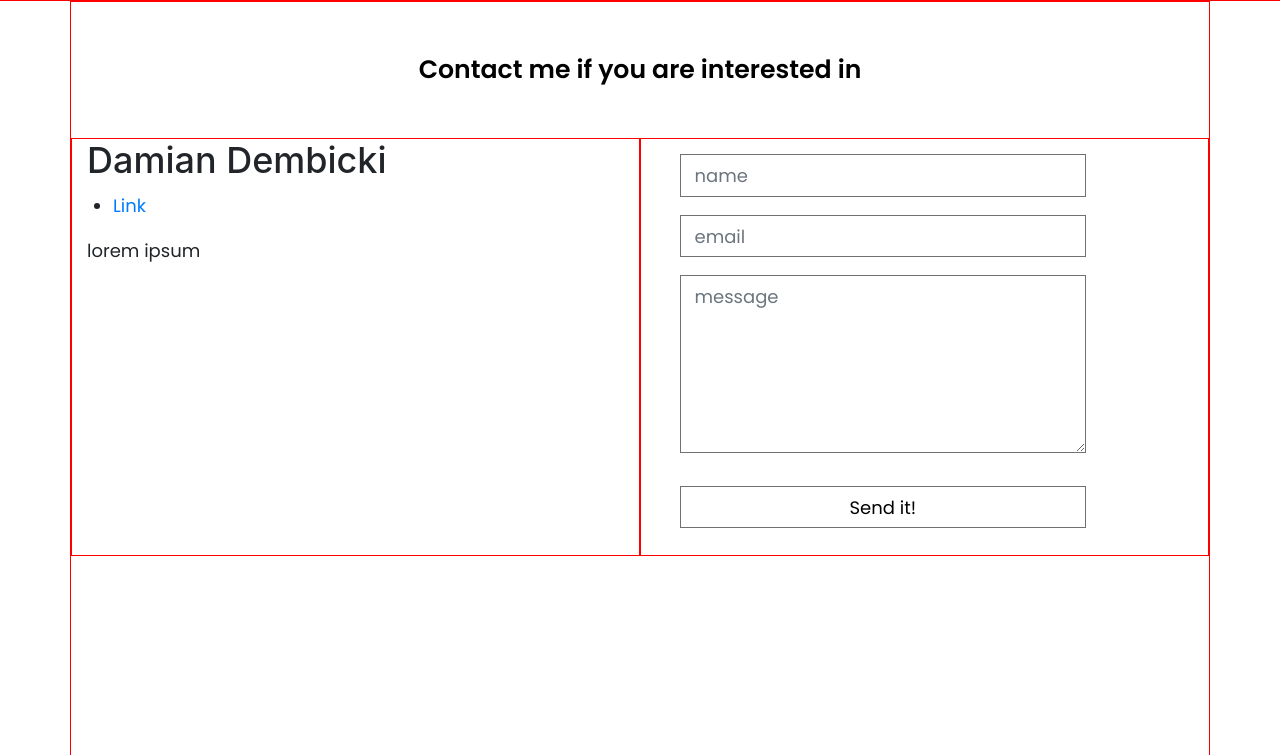
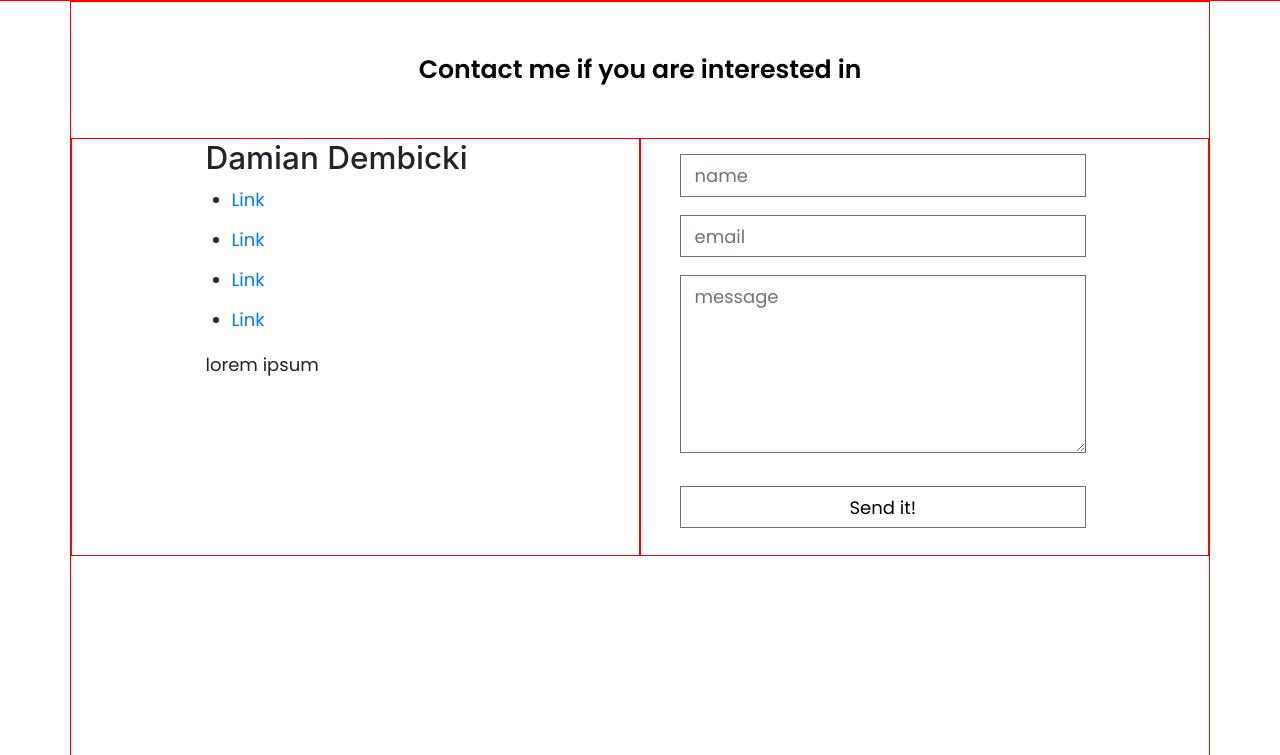
Before and after one commit to dembicki/personal-website-gatsby, a Gatsby site: page / in a window 1280 px wide. Shown: the part 2399-3154 px from the top of the page. Built offline with nearby package versions, Linux system fonts and the light colour scheme; Gatsby itself is replaced by a stand-in of ours; grey boxes are pictures that could not be loaded.

Commit message:
update gatsby & created info block in contact.js

```diff
--- a/package.json
+++ b/package.json
@@ -7,6 +7,7 @@
   "dependencies": {
     "bootstrap": "^4.4.1",
     "gatsby": "^2.19.45",
+    "gatsby-cli": "^2.11.4",
     "gatsby-image": "^2.2.44",
     "gatsby-plugin-anchor-links": "^1.1.1",
     "gatsby-plugin-manifest": "^2.2.48",
--- a/src/components/project.js
+++ b/src/components/project.js
@@ -3,10 +3,10 @@ import React from "react"
 import { Card, Container } from "react-bootstrap"
 
 const Project = ({title, description}) => (
-  <Card style={{ width: "19rem", borderRadius:0, border:`1px solid #707070`}}>
+  <Card style={{ width: "19rem",height:`13rem`, borderRadius:0, border:`1px solid #707070`}}>
     <Card.Img variant="top" src="!https://via.placeholder.com/150" />
-    <Card.Body style={{border:`1px solid red`}}>
-      <Card.Title>{title}</Card.Title>
+    <Card.Body style={{border:`1px solid #707070`}}>
+      <Card.Title style={{fontWeight:600}}>{title}</Card.Title>
       <Card.Text>
         {description}
       </Card.Text>
--- a/src/sections/Contact.js
+++ b/src/sections/Contact.js
@@ -16,9 +16,18 @@ const Contact = () => (
         <Header title="Contact me if you are interested in" />
         <Row>
             <Col md="6" style={{ border: `1px solid red`,display:'flex',contentAlign:'center' }}>
-              <div style={{width:`300px`}}>
-                <h2>Damian Dembicki</h2>
+              <div className="mx-auto" style={{width:`300px`}}>
+                <h3>Damian Dembicki</h3>
                 <ul>
+                  <li>
+                    <a href="#">Link</a>
+                  </li>
+                  <li>
+                    <a href="#">Link</a>
+                  </li>
+                  <li>
+                    <a href="#">Link</a>
+                  </li>
                   <li>
                     <a href="#">Link</a>
                   </li>
--- a/src/styles/global.css
+++ b/src/styles/global.css
@@ -6,3 +6,7 @@
     box-sizing: border-box;
     font-family: Poppins;
 }
+
+*:focus{
+    outline: none!important;
+}
```
Also changed, not shown: 1 other file.
